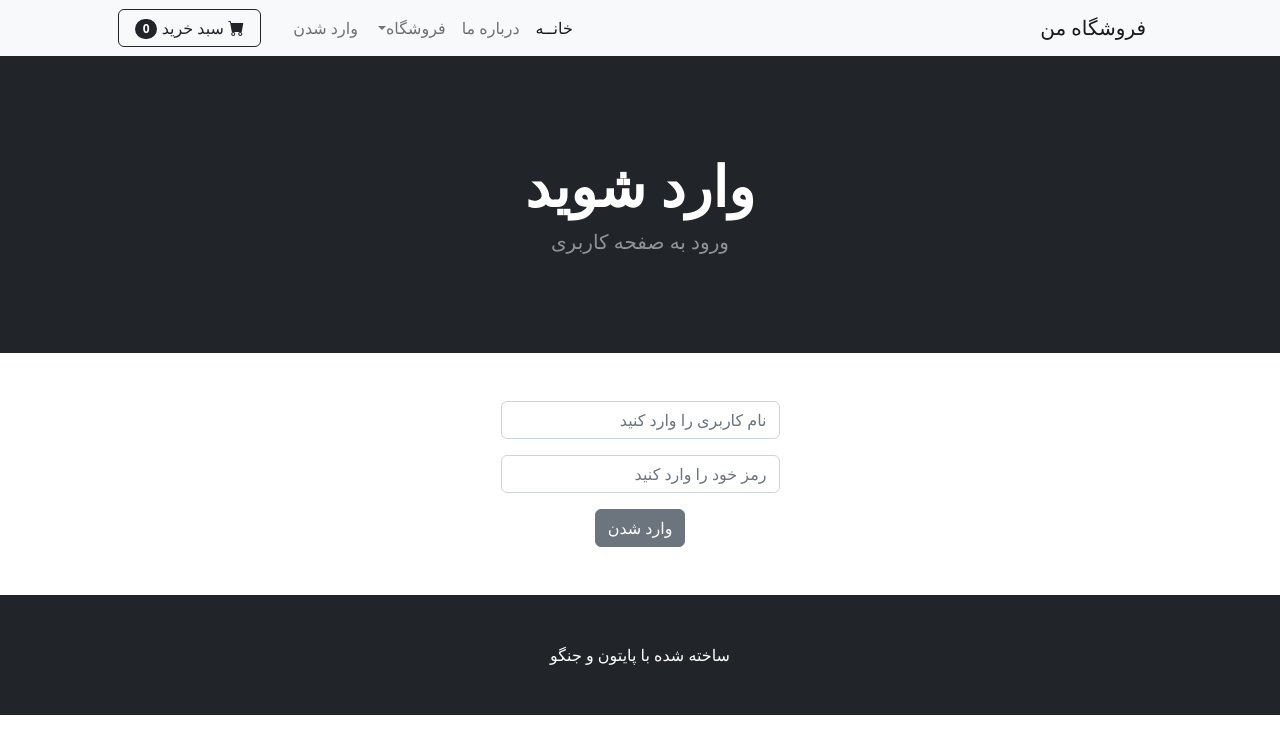
After one commit to SamaneKhademi/ecom, a Django app: page /login/ in a window 1280 px wide. The commit adds this page. Shown: the top 754 px of the page. Run offline with Django 5.2, Linux system fonts and the light colour scheme.

Commit message:
login,logout user

```diff
--- a/shop/templates/base.html
+++ b/shop/templates/base.html
@@ -18,6 +18,15 @@
     <body dir="rtl">
         {% include 'navbar.html' %}
 
+        {% if messages %}
+            {% for message in messages %}
+                <div class="alert alert-warning alert-dismissible fade show" role="alert">
+                    {{ message }}
+                    <button type="button" class="btn-close" data-bs-dismiss="alert" aria-label="Close"></button>
+                </div>
+            {% endfor %}
+        {% endif %}
+
         {% block content %}
 
         {% endblock %}
--- /dev/null
+++ b/shop/templates/login.html
@@ -0,0 +1,32 @@
+{% extends "base.html" %}
+{% block content %}
+<!-- Header-->
+        <header class="bg-dark py-5">
+            <div class="container px-4 px-lg-5 my-5">
+                <div class="text-center text-white">
+                    <h1 class="display-4 fw-bolder">وارد شوید</h1>
+                    <p class="lead fw-normal text-white-50 mb-0">ورود به صفحه کاربری</p>
+                </div>
+            </div>
+        </header>
+<br><br>
+<div class="container">
+    <div class="row">
+        <center>
+            <div class="col-3">
+                <form method="post" action="{% url "login" %}">
+                    {% csrf_token %}
+                    <div class="mb-3">
+                        <input type="text" class="form-control" name="username" placeholder="نام کاربری را وارد کنید">
+                    </div>
+                    <div class="mb-3">
+                        <input type="password" class="form-control" name="password" placeholder="رمز خود را وارد کنید">
+                    </div>
+                      <button type="submit" class="btn btn-secondary">وارد شدن</button>
+                </form>
+            </div>
+        </center>
+    </div>
+</div>
+<br><br>
+{% endblock %}
--- a/shop/templates/navbar.html
+++ b/shop/templates/navbar.html
@@ -16,6 +16,11 @@
                                 <li><a class="dropdown-item" href="#!">محصولات جدید</a></li>
                             </ul>
                         </li>
+                        {% if user.is_authenticated %}
+                        <li class="nav-item"><a class="nav-link" href="logout/">خارج شدن</a></li>
+                        {% else %}
+                        <li class="nav-item"><a class="nav-link" href="login/">وارد شدن</a></li>
+                        {% endif %}
                     </ul>
                     <form class="d-flex">
                         <button class="btn btn-outline-dark" type="submit">
--- a/shop/urls.py
+++ b/shop/urls.py
@@ -5,4 +5,6 @@ from . import views
 urlpatterns = [
     path('', views.shop, name='home'),
     path('about/', views.about, name='about'),
+    path('login/', views.login_user, name='login'),
+    path('logout/', views.logout_user, name='logout'),
 ]
--- a/shop/views.py
+++ b/shop/views.py
@@ -1,11 +1,31 @@
-from django.shortcuts import render
+from django.shortcuts import render, redirect
 from .models import Product
-
+from django.contrib.auth import authenticate, login, logout
+from django.contrib import messages
 
 def shop(request):
     all_products = Product.objects.all()
     return render(request, 'index.html', {'products': all_products})
 
-
 def about(request):
     return render(request, 'about.html', {})
+
+def login_user(request):
+    if request.method == 'POST':
+        username = request.POST['username']
+        password = request.POST['password']
+        user = authenticate(request, username=username, password=password)
+        if user is not None:
+            login(request, user)
+            messages.success(request, 'با موفقیت وارد شدید')
+            return redirect('home')
+        else:
+            messages.error(request, 'مشکلی در لاگین وجود دارد')
+            return redirect('login')
+    else:
+        return render(request, 'login.html', {})
+
+def logout_user(request):
+    logout(request)
+    messages.success(request, ("با موفقیت خارج شدید"))
+    return redirect('home')
```
Also changed, not shown: db.sqlite3.
